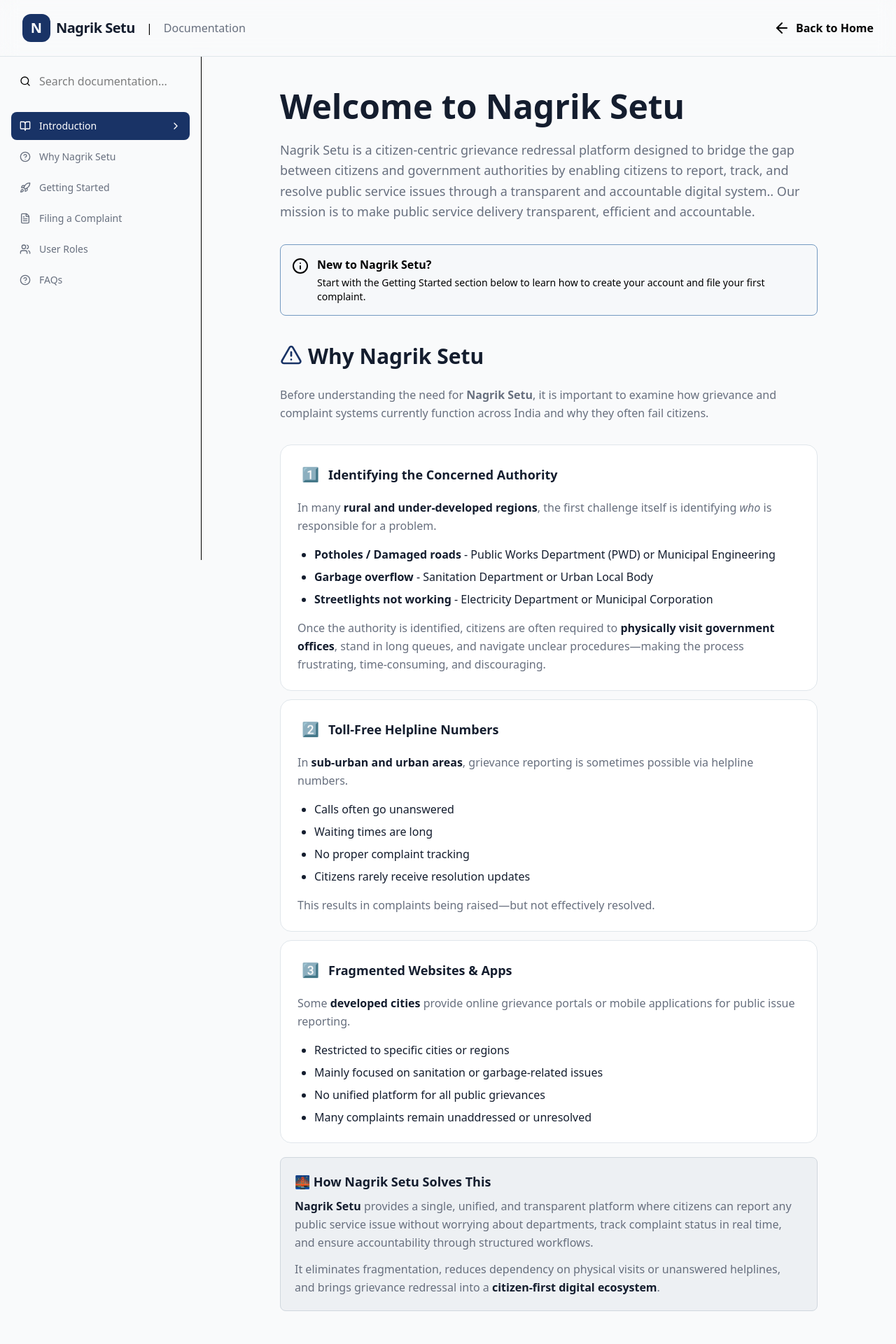
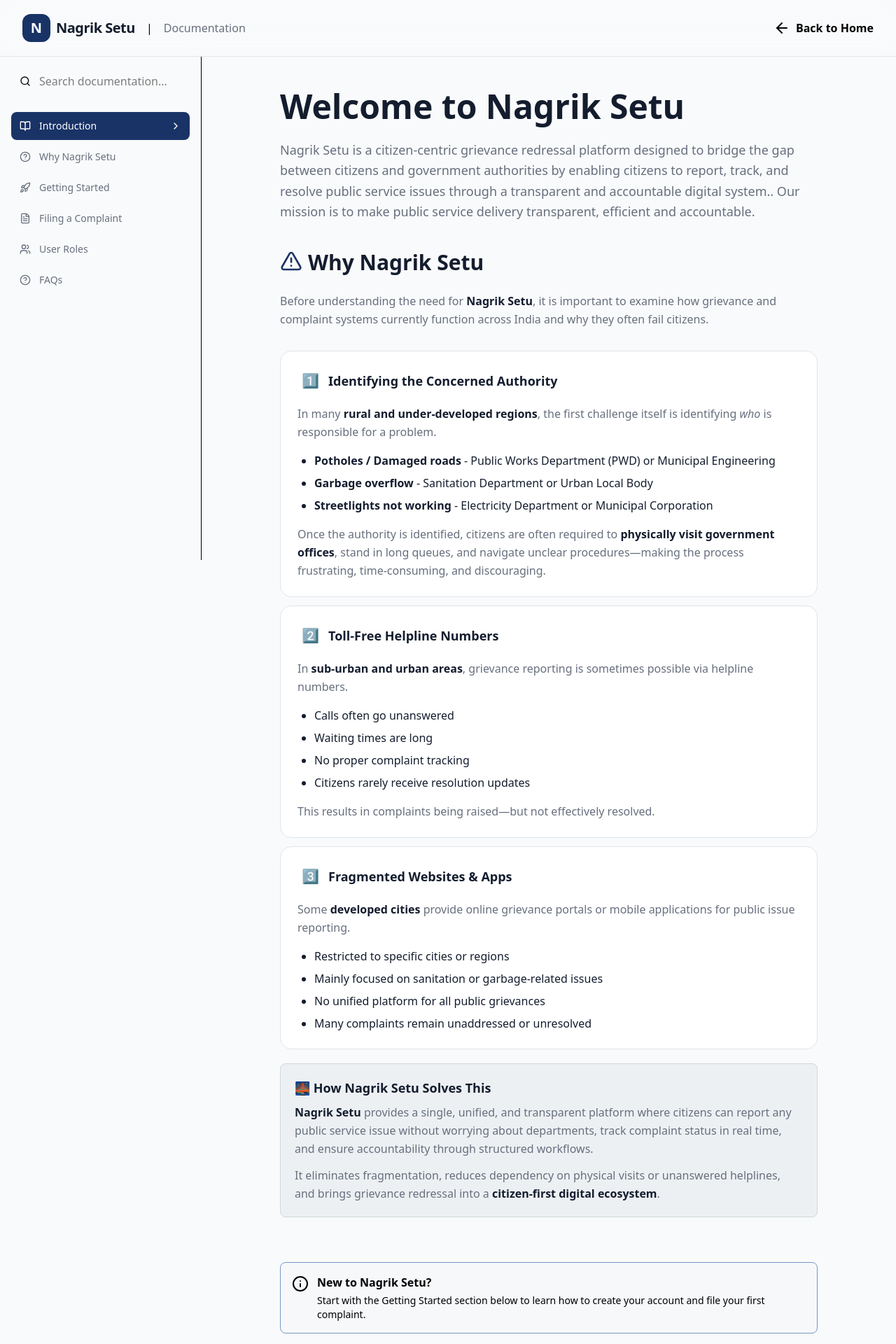
Before and after one commit to NJayantRao/Nagrik_Setu_Frontend, a React (Vite) app: page /documentation in a window 1280 px wide. Shown: the top 1920 px of the page at 70% size. Built offline with nearby package versions, Linux system fonts and the light colour scheme.

Commit message:
fixed documentaion issues

```diff
--- a/src/pages/docs/Documentation.jsx
+++ b/src/pages/docs/Documentation.jsx
@@ -251,19 +251,6 @@ const Documentation = () => {
                 digital system.. Our mission is to make public service delivery
                 transparent, efficient and accountable.
               </p>
-
-              <div className="p-4 bg-[#6293c5]/2 border border-[#749ac1] rounded-lg flex gap-3">
-                <Info className="w-6 h-6 text-primary flex-shrink-0 mt-0.5" />
-                <div>
-                  <h4 className="font-semibold text-foreground mb-1">
-                    New to Nagrik Setu?
-                  </h4>
-                  <p className="text-sm text-muted-foreground">
-                    Start with the Getting Started section below to learn how to
-                    create your account and file your first complaint.
-                  </p>
-                </div>
-              </div>
             </section>
 
             {/* Why Nagrik Setu */}
@@ -276,8 +263,9 @@ const Documentation = () => {
               </div>
 
               <p className="text-[#676f7e] mb-8 leading-relaxed">
-                Before understanding the need for <strong>Nagrik Setu</strong>,
-                it is important to examine how grievance and complaint systems
+                Before understanding the need for{" "}
+                <strong className="text-[#141d2e]">Nagrik Setu</strong>, it is
+                important to examine how grievance and complaint systems
                 currently function across India and why they often fail
                 citizens.
               </p>
@@ -425,10 +413,22 @@ const Documentation = () => {
                 </p>
               </div>
             </section>
+            <div className="p-4 bg-[#6293c5]/2 border border-[#749ac1] rounded-lg flex gap-3 mb-8">
+              <Info className="w-6 h-6 text-primary flex-shrink-0 mt-0.5" />
+              <div>
+                <h4 className="font-semibold text-foreground mb-1">
+                  New to Nagrik Setu?
+                </h4>
+                <p className="text-sm text-muted-foreground">
+                  Start with the Getting Started section below to learn how to
+                  create your account and file your first complaint.
+                </p>
+              </div>
+            </div>
 
             {/* Getting Started */}
             <section id="getting-started" className="mb-16 scroll-mt-24">
-              <h2 className="font-heading text-3xl font-bold text-[#141d2e] mb-6 flex items-center gap-3">
+              <h2 className="font-heading text-3xl font-bold text-[#141d2e] mb-4 flex items-center gap-3">
                 <Rocket className="w-8 h-8 text-[#193366]" />
                 Getting Started
               </h2>
```
